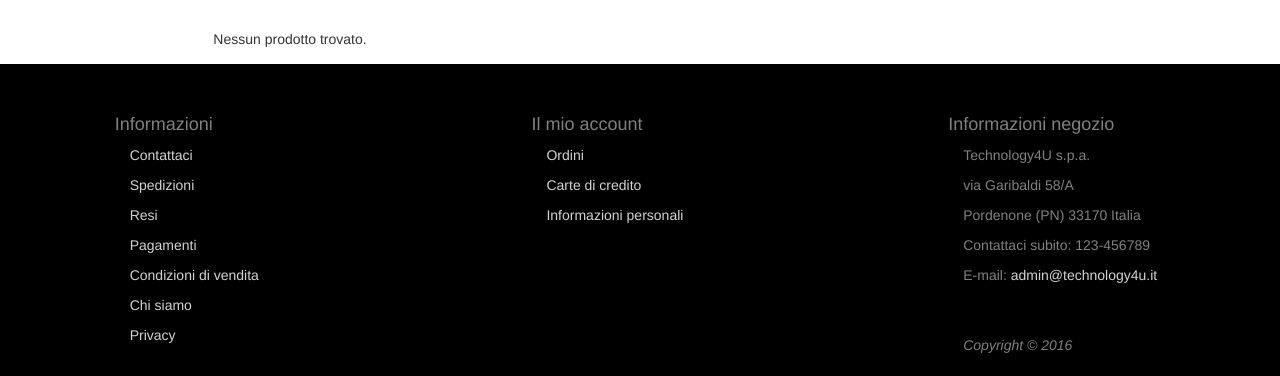
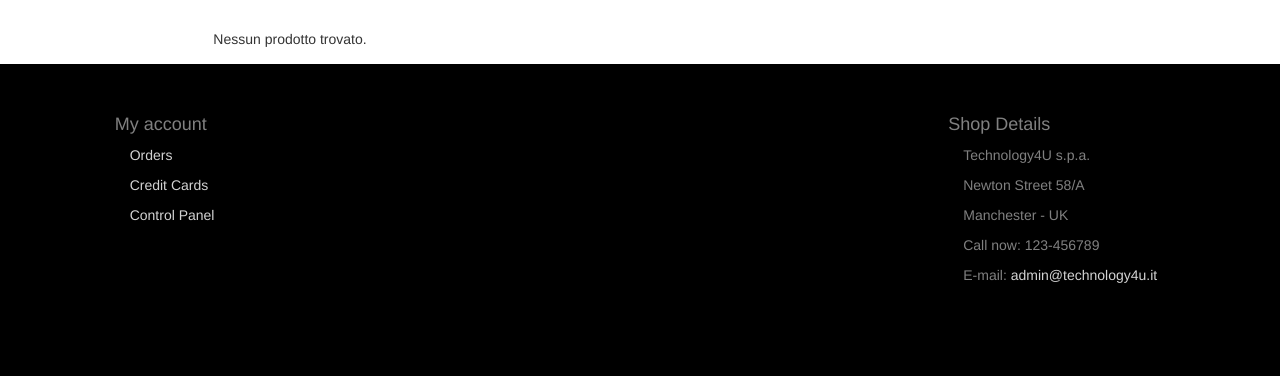
Before and after one commit to soldatigabriele/portfolio, a PHP site: page /Portfolio/Works/Technology4u/index.php in a window 1280 px wide. Shown: the part 508-884 px from the top of the page. After the commit the page ends 791 px from the top, so only its background shows below. Run offline with PHP 8.4, Linux system fonts and the light colour scheme; data that the repository does not hold is empty.

Commit message:
translation

```diff
--- a/Works/Technology4u/footer.php
+++ b/Works/Technology4u/footer.php
@@ -7,35 +7,23 @@
                 <div class="footerdesktop">
                     <div class="col-md-4">
                         <li class="item">
-                            <p><h4>Informazioni</h4></p>
-                            <ul><a href="#">Contattaci</a></ul>
-                            <ul><a href="#">Spedizioni</a></ul>
-                            <ul><a href="#">Resi</a></ul>
-                            <ul><a href="#">Pagamenti</a></ul>
-                            <ul><a href="#">Condizioni di vendita</a></ul>
-                            <ul><a href="#">Chi siamo</a></ul>
-                            <ul><a href="#">Privacy</a></ul>
-                        </li>
-                    </div>
-                    <div class="col-md-4">
-                        <li class="item">
-                            <p><h4>Il mio account</h4></p>
-                            <ul><a href="carrello.php">Ordini</a></ul>
-                            <ul><a href="cartacredito.php">Carte di credito</a></ul>
-                            <ul><a href="home.php">Informazioni personali</a></ul>
+                            <p><h4>My account</h4></p>
+                            <ul><a href="carrello.php">Orders</a></ul>
+                            <ul><a href="cartacredito.php">Credit Cards</a></ul>
+                            <ul><a href="home.php">Control Panel</a></ul>
 
                         </li>
                     </div>
+                    <div class="col-md-4"></div>
                     <div class="col-md-4">
                         <li class="item">
-                            <p><h4>Informazioni negozio</h4></p>
+                            <p><h4>Shop Details</h4></p>
                             <ul>
                                 <p>Technology4U s.p.a.</p>
-                                <p>via Garibaldi 58/A</p>
-                                <p>Pordenone (PN) 33170 Italia</p>
-                                <p>Contattaci subito: 123-456789</p>
+                                <p>Newton Street 58/A</p>
+                                <p>Manchester - UK</p>
+                                <p>Call now: 123-456789</p>
                                 <p>E-mail: <a href="mailto:admin@technology4u.it">admin@technology4u.it</a></p></br></br>
-                                <p style="font-style:italic;">Copyright &copy; 2016</p>
                             </ul>
 
                         </li>
```
